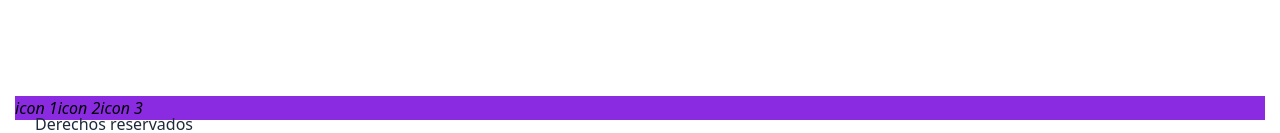
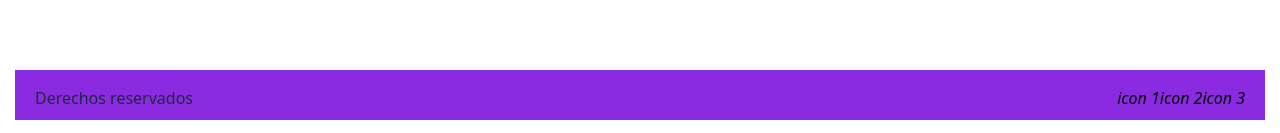
Before and after one commit to BryanGordon/transporte, a React (Vite) app: page / in a window 1280 px wide. Shown: the part 665-798 px from the top of the page. Built offline with nearby package versions, Linux system fonts and the light colour scheme.

Commit message:
Add footer styles

```diff
--- a/src/Footer.css
+++ b/src/Footer.css
@@ -1,4 +1,12 @@
 footer {
+  height: 50px;
   background-color: blueviolet;
   margin-top: auto;
+  display: flex;
+  justify-content: space-between;
 }
+
+.icons-container {
+  display: inline;
+  margin: 16px 20px 30px 0;
+}
```
